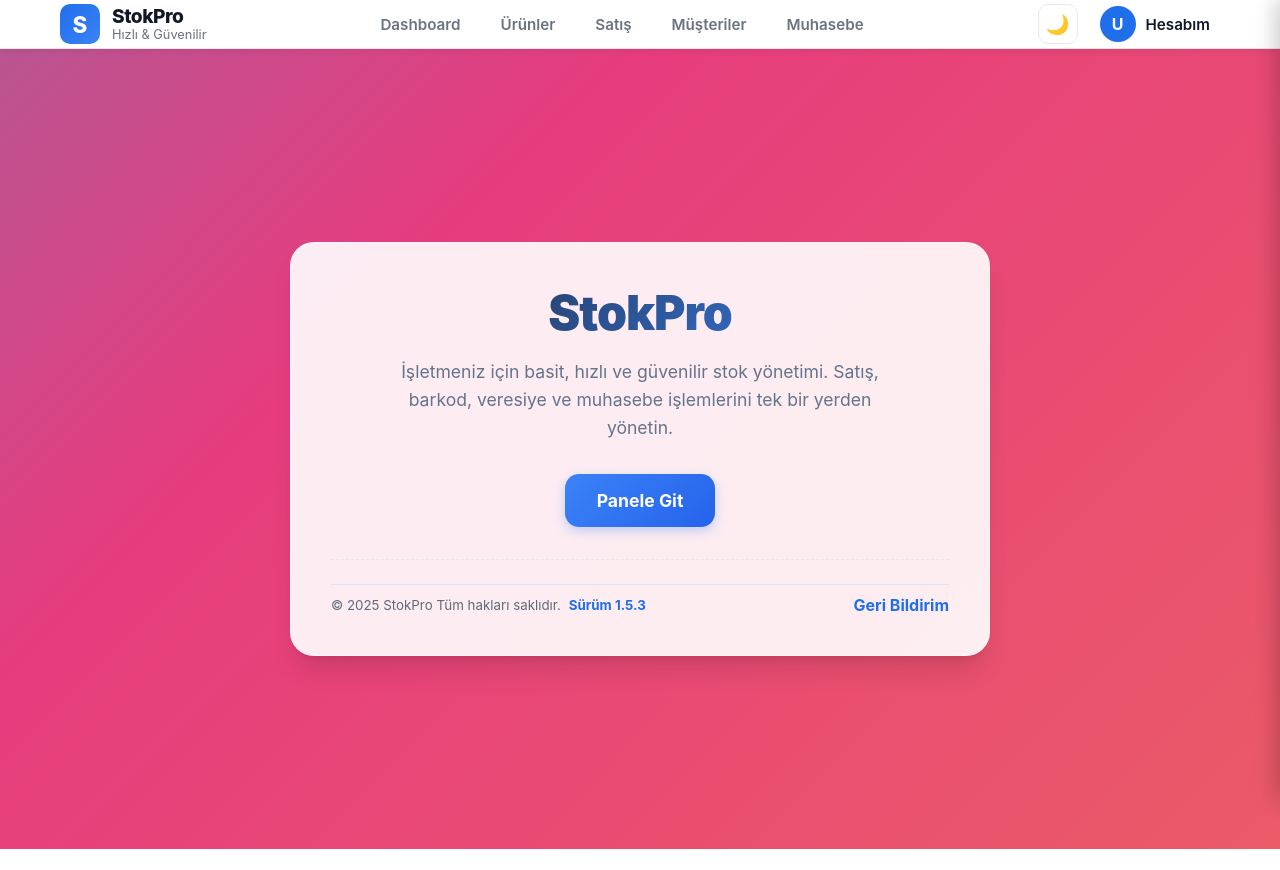
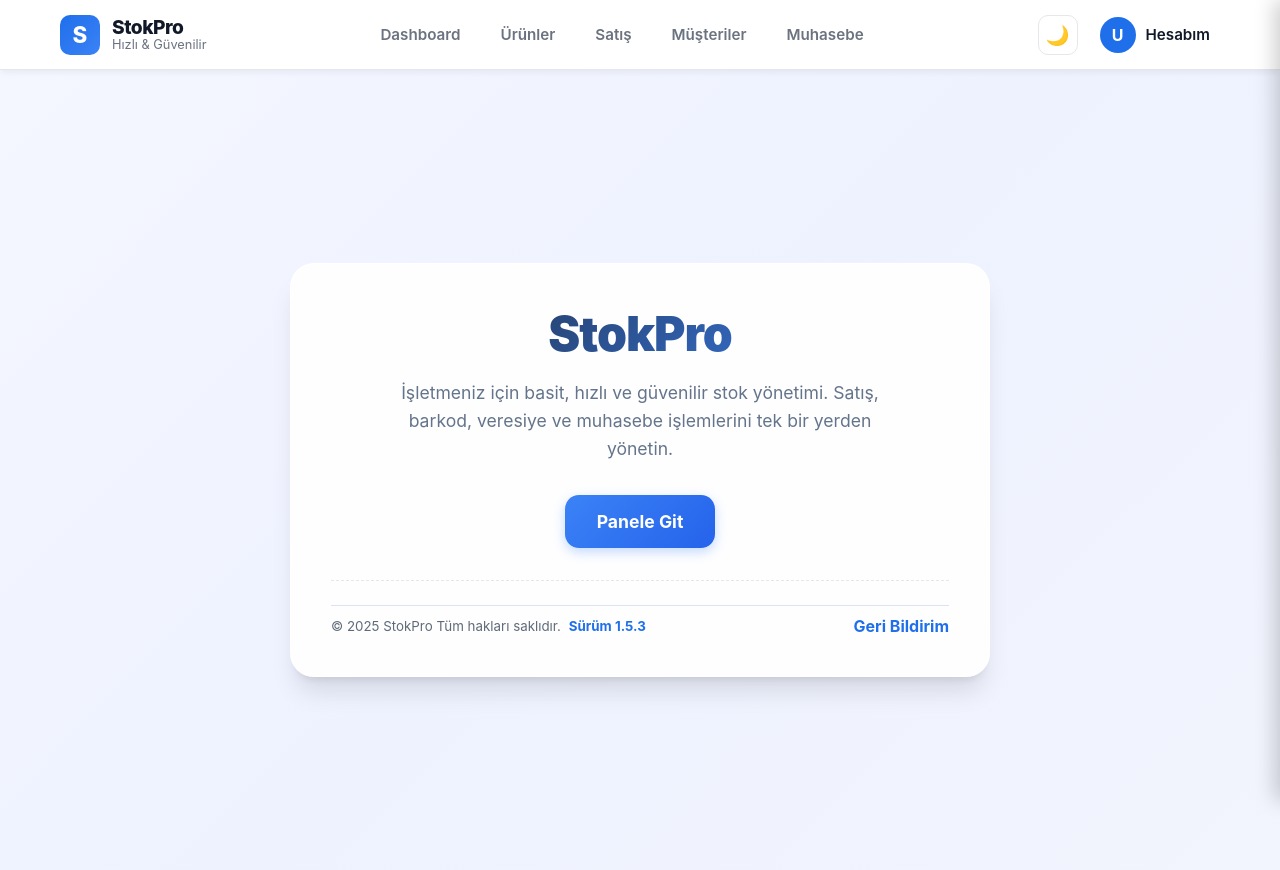
Before and after one commit to Bedirhan3428/stokpro, a React (Create React App) app: page / in a window 1280 px wide. Before the commit the page ends 849 px from the top, so only its background shows below. Built offline with nearby package versions, Linux system fonts and the light colour scheme; no server answers; sample sign-in values are in the browser's storage.

Commit message:
Update App.css

```diff
--- a/src/App.css
+++ b/src/App.css
@@ -1,105 +1,202 @@
-/* --- GLOBAL DEĞİŞKENLER --- */
+/* --- GLOBAL DEĞİŞKENLER (SADE & PROFESYONEL) --- */
 :root {
-  /* Aydınlık Mod */
-  --bg-body: #f3f4f6;
+  /* AYDINLIK MOD (Varsayılan - Göz yormayan yumuşak tonlar) */
+  --bg-color-1: #f8f9fa;
+  --bg-color-2: #eef2ff; /* Çok hafif mavi */
+  --bg-color-3: #ffffff;
+
   --bg-surface: #ffffff;
-  --text-primary: #111827;
-  --text-secondary: #6b7280;
-  --border-color: #e5e7eb;
-  --brand-primary: #2563eb;
+  --text-primary: #1e293b; /* Simsiyah değil, koyu antrasit */
+  --text-secondary: #64748b;
+  --border-color: #e2e8f0;
 
+  --brand-primary: #1f6feb; /* Senin ana rengin */
+  --brand-primary-light: #eff6ff;
+
+  --status-danger: #ef4444;
+  --status-danger-bg: #fef2f2;
+
+  /* Yumuşak Gölgeler */
   --shadow-sm: 0 1px 2px rgba(0, 0, 0, 0.05);
-  --shadow-md: 0 4px 6px -1px rgba(0, 0, 0, 0.1);
+  --shadow-md: 0 4px 6px -1px rgba(0, 0, 0, 0.08);
+  --shadow-lg: 0 10px 15px -3px rgba(0, 0, 0, 0.08);
 
   --transition-speed: 0.3s;
 }
 
-/* Karanlık Mod */
-[data-theme="dark"] {
-  --bg-body: #0f172a;
-  --bg-surface: #1e293b;
-  --text-primary: #f9fafb;
-  --text-secondary: #9ca3af;
-  --border-color: #334155;
-  --brand-primary: #3b82f6;
+/* KARANLIK MOD (Göz yormayan koyu tema) */
+@media (prefers-color-scheme: dark) {
+  :root {
+    --bg-color-1: #0f172a;
+    --bg-color-2: #1e293b;
+    --bg-color-3: #0f172a;
 
-  --shadow-sm: 0 1px 2px rgba(0, 0, 0, 0.5);
-  --shadow-md: 0 10px 15px -3px rgba(0, 0, 0, 0.5);
+    --bg-surface: #1e293b;
+    --text-primary: #f8fafc;
+    --text-secondary: #94a3b8;
+    --border-color: #334155;
+
+    --brand-primary: #3b82f6;
+    --brand-primary-light: #1e3a8a;
+
+    --status-danger: #f87171;
+    --status-danger-bg: #450a0a;
+
+    --shadow-sm: 0 1px 2px rgba(0, 0, 0, 0.5);
+    --shadow-md: 0 4px 6px -1px rgba(0, 0, 0, 0.5);
+  }
 }
 
+/* --- TEMEL AYARLAR --- */
 * {
   box-sizing: border-box;
+  padding: 0;
   margin: 0;
-  padding: 0;
 }
 
-html {
+html, body {
   height: 100%;
+  font-family: -apple-system, BlinkMacSystemFont, "Segoe UI", Roboto, "Helvetica Neue", Arial, sans-serif;
 }
 
 body {
-  min-height: 100vh;
-  font-family: 'Inter', -apple-system, BlinkMacSystemFont, "Segoe UI", Roboto, sans-serif;
+  /* --- YUMUŞAK ARKA PLAN ANİMASYONU --- */
+  /* Sert renkler yerine beyaz ve çok açık mavi geçişleri */
+  background: linear-gradient(-45deg, var(--bg-color-1), var(--bg-color-2), var(--bg-color-3), var(--bg-color-1));
+  background-size: 400% 400%;
+  animation: softFlow 20s ease infinite; /* Çok yavaş ve sakin akış */
+
   color: var(--text-primary);
-
-  /* --- HAREKETLİ ARKA PLAN (ESKİ HALİ) --- */
-  background: linear-gradient(-45deg, #ee7752, #e73c7e, #23a6d5, #23d5ab); /* Varsayılan renkler */
-  /* Eğer çok renkli istemiyorsan aşağıdaki satırı açıp üsttekini silebilirsin: */
-  /* background: linear-gradient(-45deg, #f3f4f6, #e0e7ff, #dbeafe, #f3f4f6); */
-
-  background-size: 400% 400%;
-  animation: gradientBG 15s ease infinite;
-
-  transition: color var(--transition-speed) ease;
+  transition: color 0.3s ease;
   overflow-x: hidden;
 }
 
-/* Karanlık modda arka planı sabitle (göz yormaması için) */
-body[data-theme="dark"] {
-  background: var(--bg-body);
-  animation: none;
-}
-
-@keyframes gradientBG {
+@keyframes softFlow {
   0% { background-position: 0% 50%; }
   50% { background-position: 100% 50%; }
   100% { background-position: 0% 50%; }
 }
 
-#root {
-  min-height: 100vh;
-  display: flex;
-  flex-direction: column;
-}
-
-/* --- ORTAK BİLEŞENLER --- */
 a {
-  color: var(--brand-primary);
+  color: inherit;
   text-decoration: none;
 }
 
-/* Kart yapısı */
-.card {
+/* --- NAVBAR STİLLERİ (Eski kodlarındaki .nb- sınıfları için) --- */
+.nb-header {
+  background-color: var(--bg-surface);
+  border-bottom: 1px solid var(--border-color);
+  height: 70px;
+  width: 100%; /* EKRANI TAM KAPLAR - DÜZELTİLDİ */
+  position: sticky;
+  top: 0;
+  z-index: 100;
+  box-shadow: var(--shadow-sm);
+  display: flex;
+  justify-content: center;
+}
+
+.nb-container {
+  width: 100%;
+  max-width: 1200px;
+  margin: 0 auto;
+  padding: 0 24px;
+  height: 100%;
+  display: flex;
+  align-items: center;
+  justify-content: space-between;
+}
+
+/* Logo */
+.nb-logo-bolumu { display: flex; align-items: center; gap: 12px; }
+.nb-logo-ikon {
+  width: 40px; height: 40px;
+  background: linear-gradient(135deg, var(--brand-primary), #60a5fa);
+  color: white; border-radius: 10px;
+  display: flex; align-items: center; justify-content: center;
+  font-weight: 800; font-size: 1.4rem;
+}
+.nb-marka { font-weight: 800; font-size: 1.25rem; color: var(--text-primary); letter-spacing: -0.5px; }
+.nb-slogan { font-size: 0.8rem; color: var(--text-secondary); display: block; }
+
+/* Masaüstü Linkler */
+.nb-nav-masaustu { display: flex; height: 100%; align-items: center; margin: 0 20px; }
+.nb-masaustu-list { display: flex; gap: 6px; }
+
+.nb-link {
+  padding: 10px 16px;
+  border-radius: 8px;
+  font-weight: 600;
+  font-size: 0.95rem;
+  color: var(--text-secondary);
+  transition: all 0.2s;
+  white-space: nowrap;
+}
+.nb-link:hover { background-color: var(--brand-primary-light); color: var(--brand-primary); }
+.nb-link.aktif { background-color: var(--brand-primary-light); color: var(--brand-primary); }
+
+/* Sağ Taraf (Profil vb.) */
+.nb-aksiyonlar { display: flex; align-items: center; gap: 12px; }
+
+.nb-profil-btn {
+  display: flex; align-items: center; gap: 10px;
+  background: transparent; border: none; cursor: pointer;
+  padding: 6px 12px; border-radius: 10px; transition: background 0.2s;
+}
+.nb-profil-btn:hover { background-color: var(--bg-color-2); }
+
+.nb-avatar {
+  width: 36px; height: 36px;
+  background-color: var(--brand-primary);
+  color: white; border-radius: 50%;
+  display: flex; align-items: center; justify-content: center;
+  font-weight: 700;
+}
+.nb-kullanici-adi { font-weight: 600; color: var(--text-primary); font-size: 0.95rem; display: none; }
+@media (min-width: 768px) { .nb-kullanici-adi { display: block; } }
+
+/* Hamburger */
+.nb-hamburger {
+  display: none; flex-direction: column; justify-content: space-between;
+  width: 40px; height: 40px; background: transparent;
+  border: 1px solid var(--border-color); border-radius: 10px;
+  padding: 10px 8px; cursor: pointer;
+}
+.nb-hamburger span {
+  display: block; height: 2px; width: 100%;
+  background-color: var(--text-primary); border-radius: 2px;
+}
+
+/* Mobil için */
+@media (max-width: 900px) {
+  .nb-nav-masaustu, .nb-profil-wrapper { display: none; }
+  .nb-hamburger { display: flex; }
+}
+
+/* --- KART YAPISI (StokPro Kartları) --- */
+.card, .dash-kart, .sl-kart, .prd-kart, .cst-kart, .set-kart {
   background-color: var(--bg-surface);
   border: 1px solid var(--border-color);
-  border-radius: 12px;
+  border-radius: 16px;
   box-shadow: var(--shadow-sm);
+  padding: 20px;
+  transition: transform 0.2s ease, box-shadow 0.2s ease;
+}
+.card:hover, .dash-kart:hover {
+  transform: translateY(-2px);
+  box-shadow: var(--shadow-md);
 }
 
-/* Yükleniyor Spinner'ı */
-.loading-container {
-  display: flex;
-  justify-content: center;
-  align-items: center;
-  height: 100vh;
-  width: 100%;
+/* --- BUTONLAR --- */
+button { font-family: inherit; }
+.btn-primary, .sl-btn.mavi, .cst-btn.primary, .set-btn.mavi {
+  background-color: var(--brand-primary);
+  color: white;
+  border: none;
+  border-radius: 8px;
+  padding: 10px 16px;
+  font-weight: 600;
+  cursor: pointer;
+  transition: opacity 0.2s;
 }
-.spinner {
-  width: 40px;
-  height: 40px;
-  border: 3px solid var(--border-color);
-  border-top-color: var(--brand-primary);
-  border-radius: 50%;
-  animation: spin 1s linear infinite;
-}
-@keyframes spin { to { transform: rotate(360deg); } }
+.btn-primary:hover { opacity: 0.9; }
```
